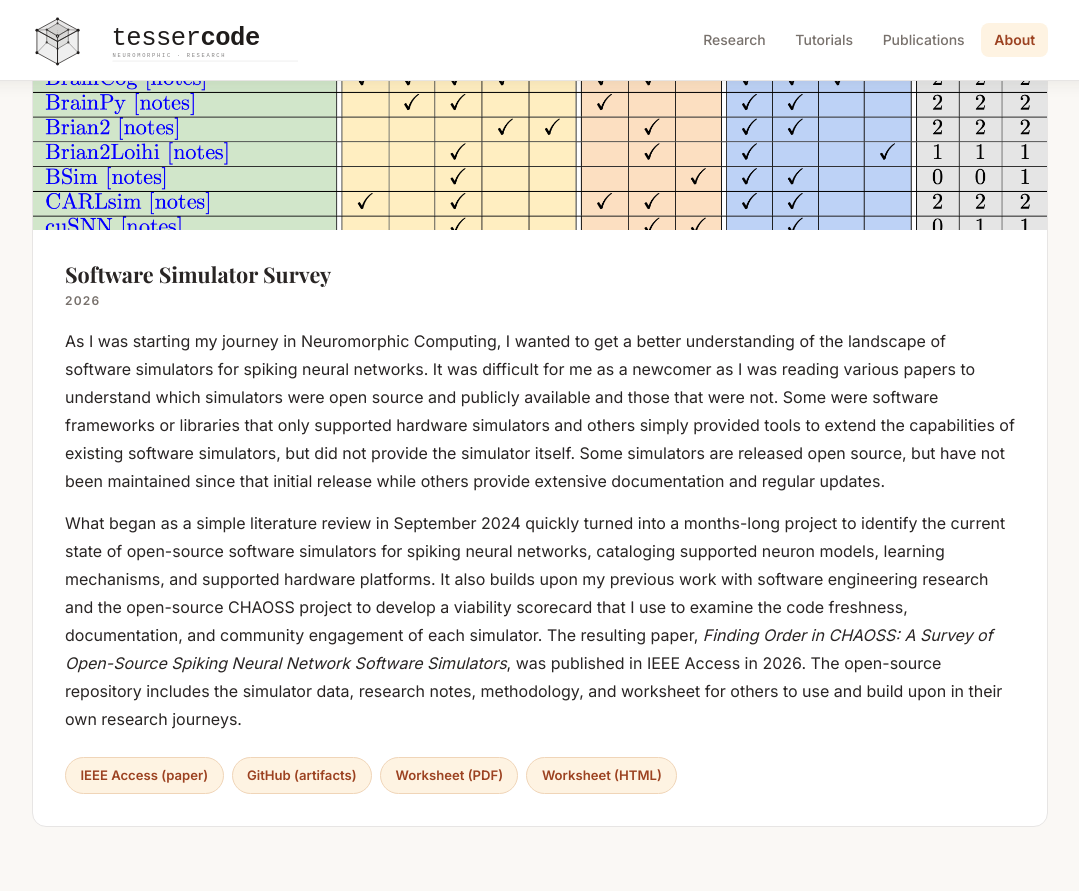
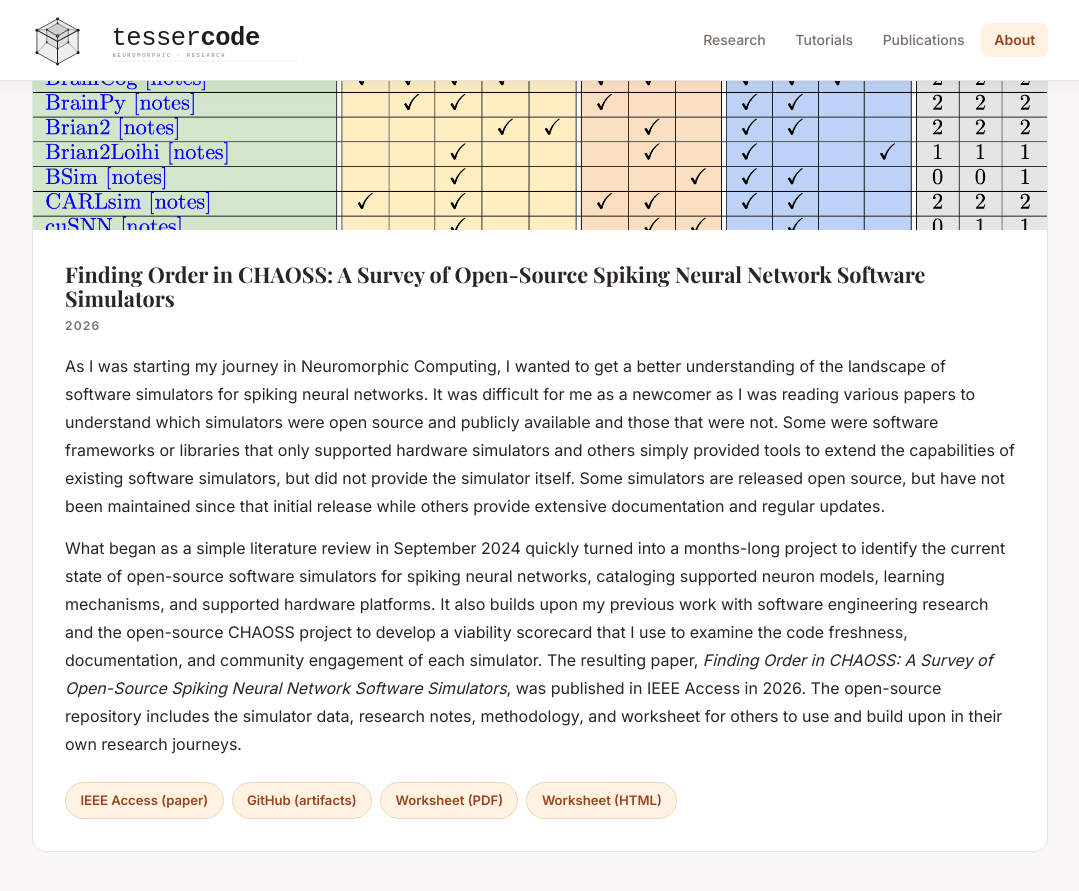
Before and after one commit to tessercode/tessercode.github.io, a Jekyll site: the page built from publications/index.html, in a window 1280 px wide and 900 px high, scrolled down 1739 px. Shown: the top 891 px of the window, without its empty margins (100-1179 px from the left). Built offline with Jekyll 4.4.1, drawn with Linux system fonts in a browser that asks for light colours.

Commit message:
Use paper title for simulator survey publication entry
Co-Authored-By: Claude Opus 5.5 <noreply@anthropic.com>

```diff
--- a/publications/index.html
+++ b/publications/index.html
@@ -49,7 +49,7 @@ description: Papers, preprints, and academic work in neuromorphic computing and
           <img src="/assets/img/research/survey-worksheet-header.png" alt="Screenshot of portion of software simulator survey worksheet" class="research-entry-img" />
         </div>
         <div class="research-entry-body">
-          <h2 class="research-entry-title">Software Simulator Survey</h2>
+          <h2 class="research-entry-title">Finding Order in CHAOSS: A Survey of Open-Source Spiking Neural Network Software Simulators</h2>
           <time class="research-entry-date" datetime="2026">2026</time>
           <p>
             As I was starting my journey in Neuromorphic Computing, I wanted to get a better understanding of the landscape of software simulators for spiking neural networks. It was difficult for me as a newcomer as I was reading various papers to understand which simulators were open source and publicly available and those that were not. Some were software frameworks or libraries that only supported hardware simulators and others simply provided tools to extend the capabilities of existing software simulators, but did not provide the simulator itself. Some simulators are released open source, but have not been maintained since that initial release while others provide extensive documentation and regular updates.
```
